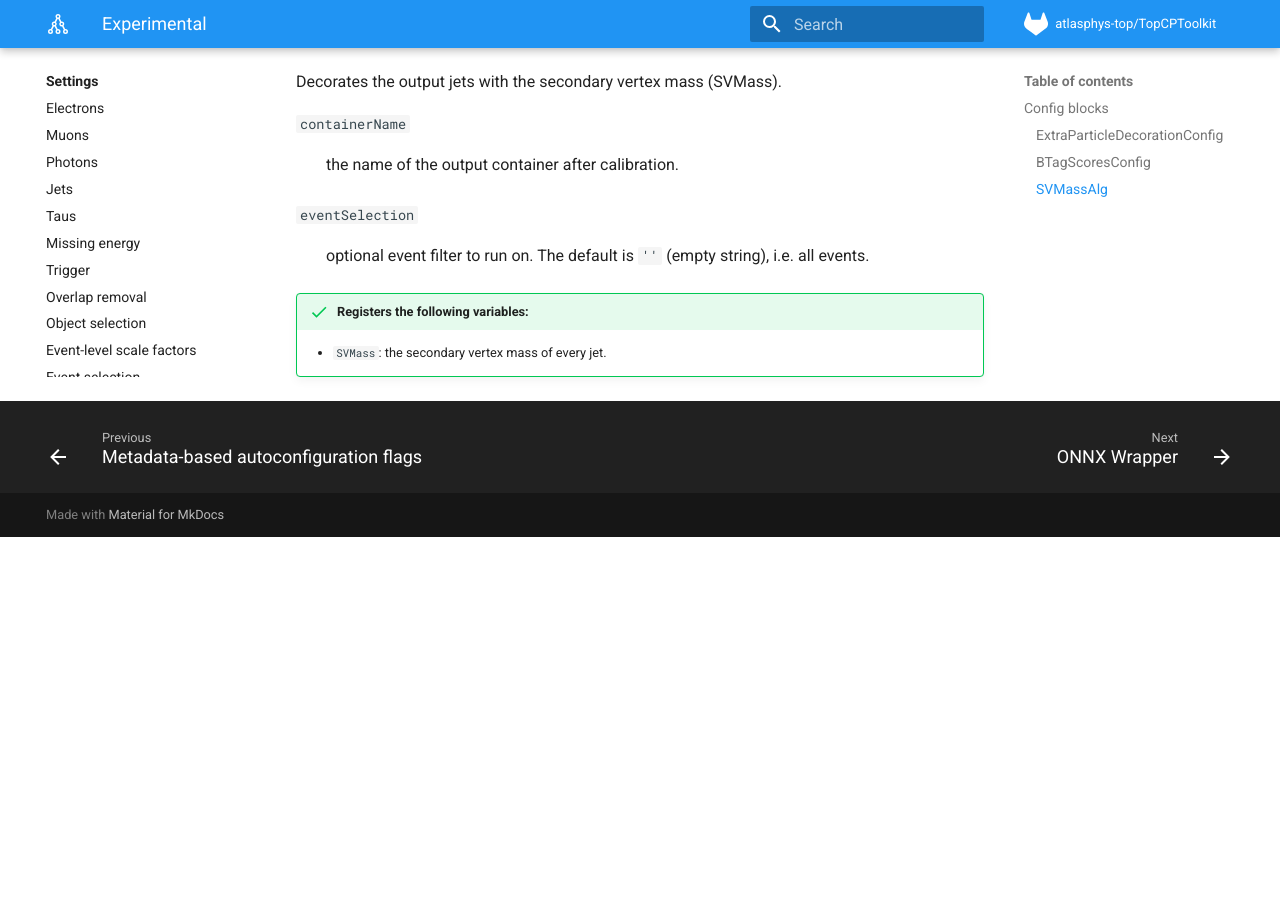
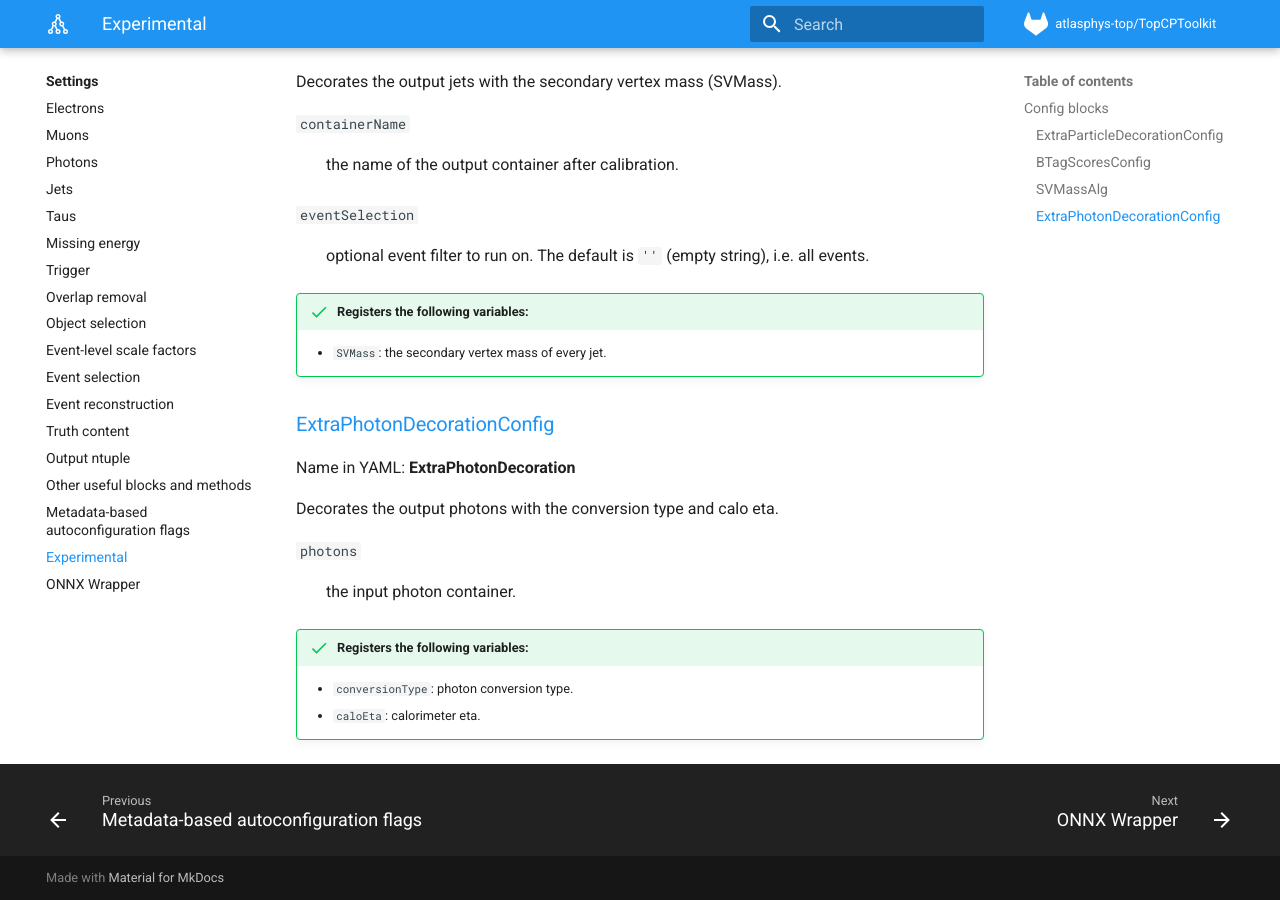
Before and after one commit to SuperNova76/TopCPToolKit, an MkDocs documentation site: the page built from docs/settings/experimental.md, in a window 1280 px wide and 900 px high, scrolled down 1466 px. Built offline with MkDocs 1.6.1 and Material for MkDocs 9.7.7, drawn with Linux system fonts in a browser that asks for light colours; formulas are drawn with MathJax 3; before the commit the page ends 2003 px from its top, so only the background shows below that.

Commit message:
Add docs for ExtraPhotonDecoration from 141

```diff
--- a/docs/settings/experimental.md
+++ b/docs/settings/experimental.md
@@ -57,3 +57,15 @@ Decorates the output jets with the secondary vertex mass (SVMass).
 
 !!! success "Registers the following variables:"
     - `SVMass`: the secondary vertex mass of every jet.
+
+### [ExtraPhotonDecorationConfig](https://gitlab.cern.ch/atlasphys-top/reco/TopCPToolkit/-/blob/main/source/TopCPToolkit/python/ExtraPhotonDecorationConfig.py)
+Name in YAML: **ExtraPhotonDecoration**
+
+Decorates the output photons with the conversion type and calo eta.
+
+`photons`
+:   the input photon container.
+
+!!! success "Registers the following variables:"
+    - `conversionType`: photon conversion type.
+    - `caloEta`: calorimeter eta.
```
